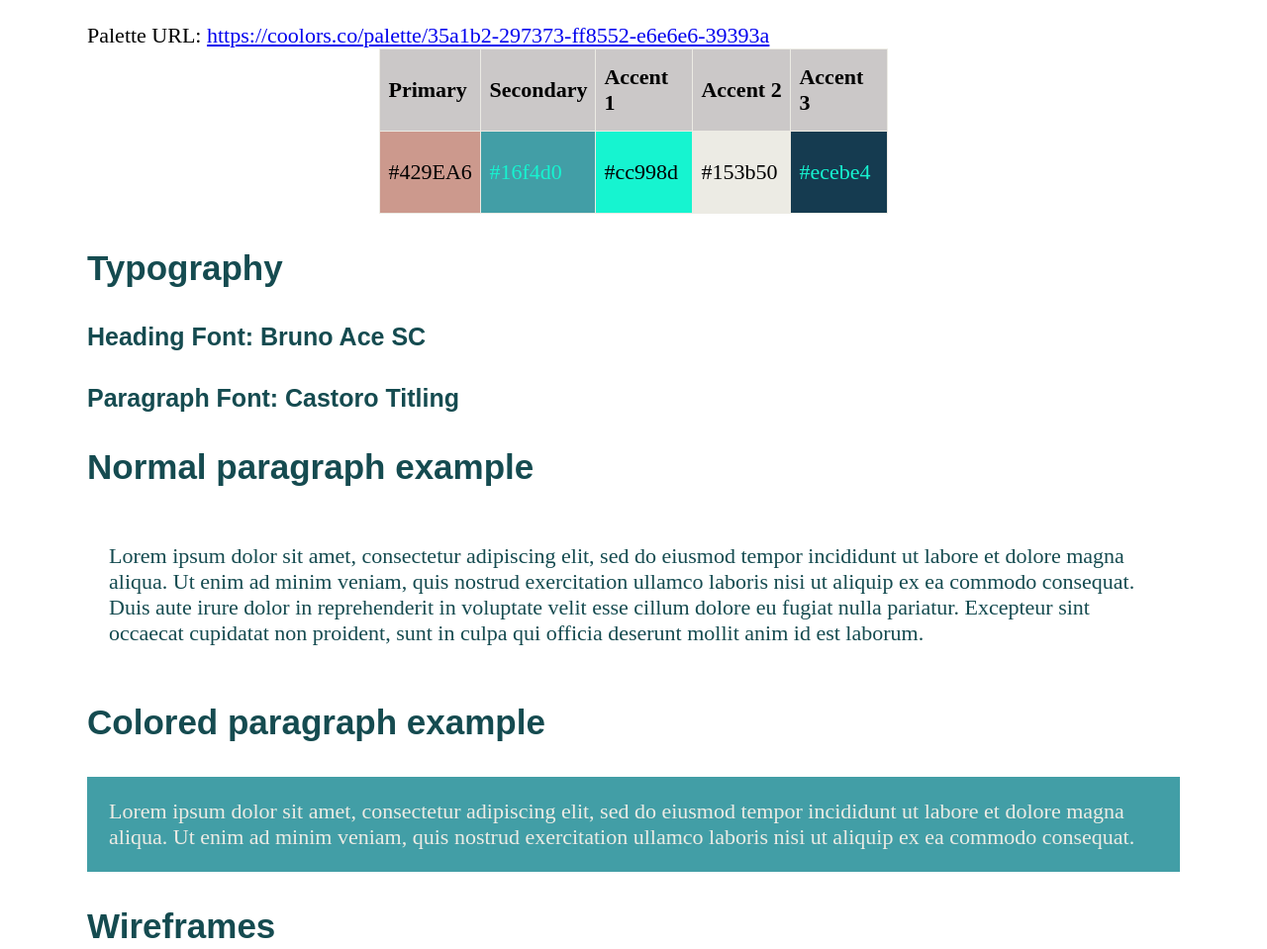
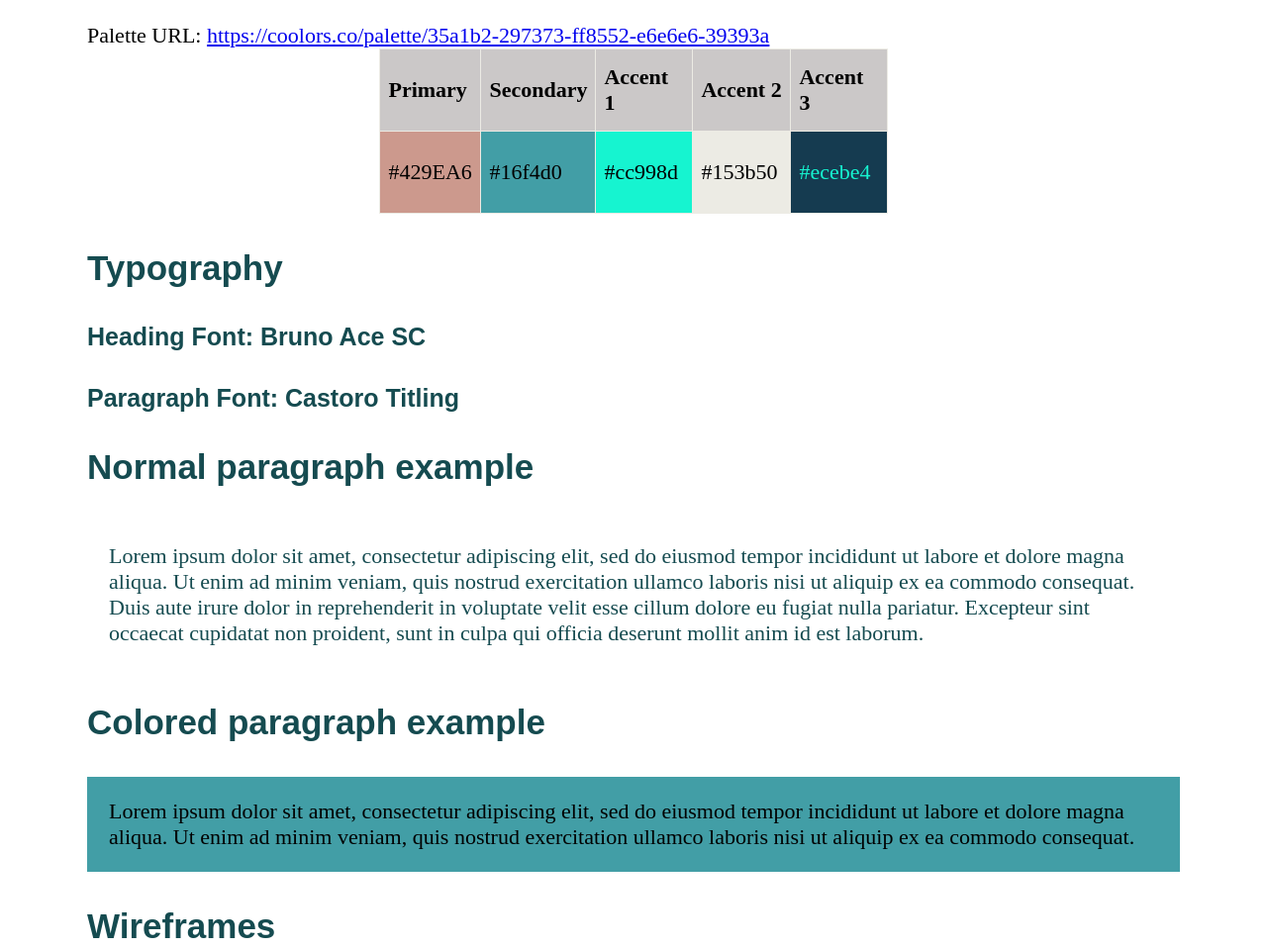
Before and after one commit to kimtorres2005/wdd230, a plain HTML site: page week01/chamber-site-plan.html in a window 1280 px wide. Shown: the part 1440-2399 px from the top of the page at 99% size. Drawn offline with Linux system fonts and the light colour scheme; a web font is replaced by a local one.

Commit message:
color changes

```diff
--- a/week01/styles/small.css
+++ b/week01/styles/small.css
@@ -68,7 +68,7 @@ nav :hover {
     --headline-color-on-white: #154B50;
     --headline-color-on-color: #ECEBE4;
     --paragraph-color: #154B50;
-    --paragraph-color-on-color: #ECEBE4;
+    --paragraph-color-on-color: black;
     --paragraph-background-color: #429EA6;
     --nav-link-color: #429EA6;
     --nav-background-color: #ECEBE4;
@@ -162,7 +162,7 @@ p {
 
 .secondary {
     background-color: var(--secondary-color);
-    color: #16F4D0;
+    color: black;
 }
 
 .accent1 {
```
